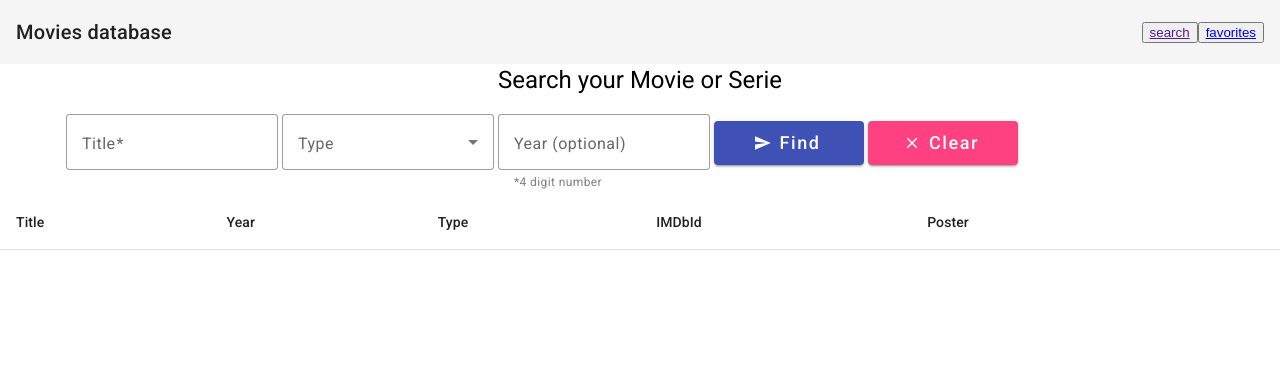
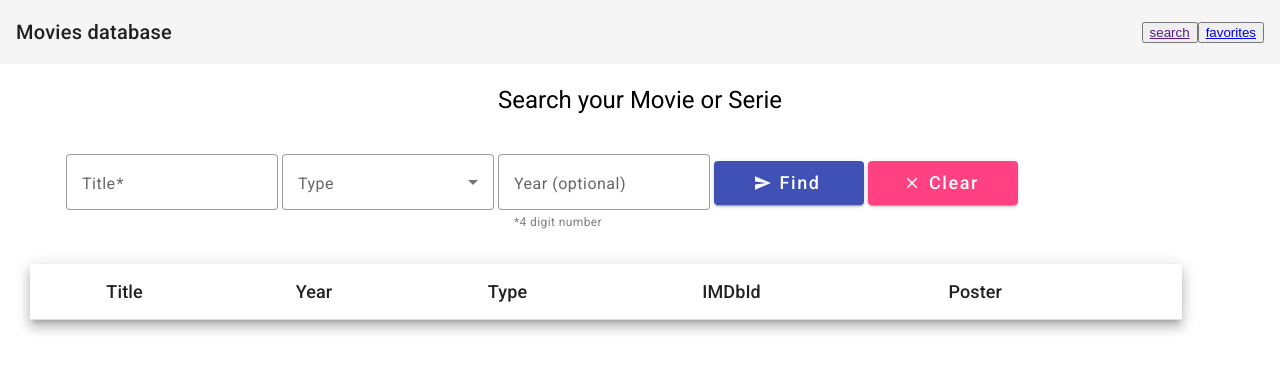
Before and after one commit to EduGese/ScreenPulse-frontApp, an Angular app: page / in a window 1280 px wide. Shown: the top 372 px of the page. Built offline with nearby package versions, Linux system fonts and the light colour scheme.

Commit message:
Apply styles:  - Filter form inputs and buttons  - Movie-results-table

```diff
--- a/src/app/search/components/movie-results-table/movie-results-table.component.css
+++ b/src/app/search/components/movie-results-table/movie-results-table.component.css
@@ -0,0 +1,8 @@
+
+th, td{
+    text-align: center;
+
+}
+th{
+    font-size: large;
+}
--- a/src/app/search/components/movie-results-table/movie-results-table.component.html
+++ b/src/app/search/components/movie-results-table/movie-results-table.component.html
@@ -1,8 +1,8 @@
-  <table mat-table [dataSource]="results">
+  <table mat-table [dataSource]="results" layout="flexLayout" class="mat-elevation-z8 demo-table">
 
     <ng-container matColumnDef="Title">
       <th mat-header-cell *matHeaderCellDef> Title </th>
-      <td mat-cell *matCellDef="let result"> {{result.Title}} </td>
+      <td mat-cell *matCellDef="let result" class="bold-title-cell"> {{result.Title}} </td>
     </ng-container>
 
     <ng-container matColumnDef="Year">
@@ -22,7 +22,7 @@
 
     <ng-container matColumnDef="Poster">
       <th mat-header-cell *matHeaderCellDef> Poster </th>
-      <td mat-cell *matCellDef="let result"> <img src={{result.Poster}} alt="Poster" width="150" height="223"></td>
+      <td mat-cell *matCellDef="let result"> <img src={{result.Poster}} alt="Poster" width="130" height="203"></td>
     </ng-container>
 
     <ng-container matColumnDef="Add">
--- a/src/app/search/pages/search.component.css
+++ b/src/app/search/pages/search.component.css
@@ -3,6 +3,7 @@ mat-hint{
 }
 h1{
     text-align: center;
+    padding: 20px;
 }
 mat-form-field{
     margin: 2px;
@@ -14,3 +15,7 @@ mat-form-field{
     padding: 12px;
     margin: 2px;
   }
+  .table{
+    padding: 30px;
+    width: 90%;
+  }
--- a/src/app/search/pages/search.component.html
+++ b/src/app/search/pages/search.component.html
@@ -40,5 +40,6 @@
 </form>
 
 </div>
-
-<app-movie-results-table [results]="results" class="table"></app-movie-results-table>
+<div class="table">
+  <app-movie-results-table [results]="results" ></app-movie-results-table>
+</div>
```
